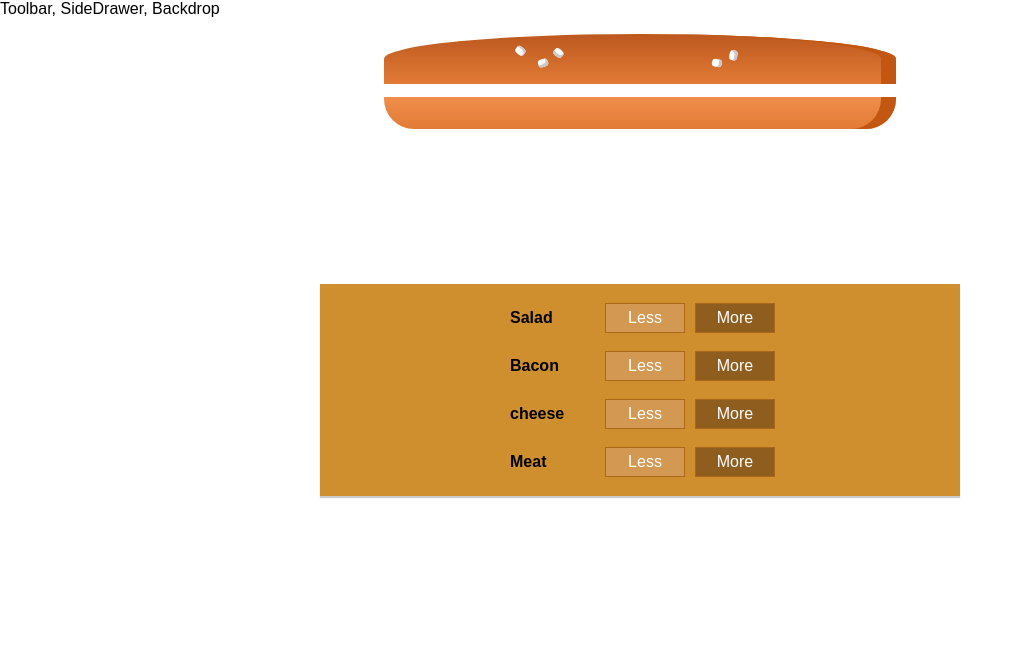
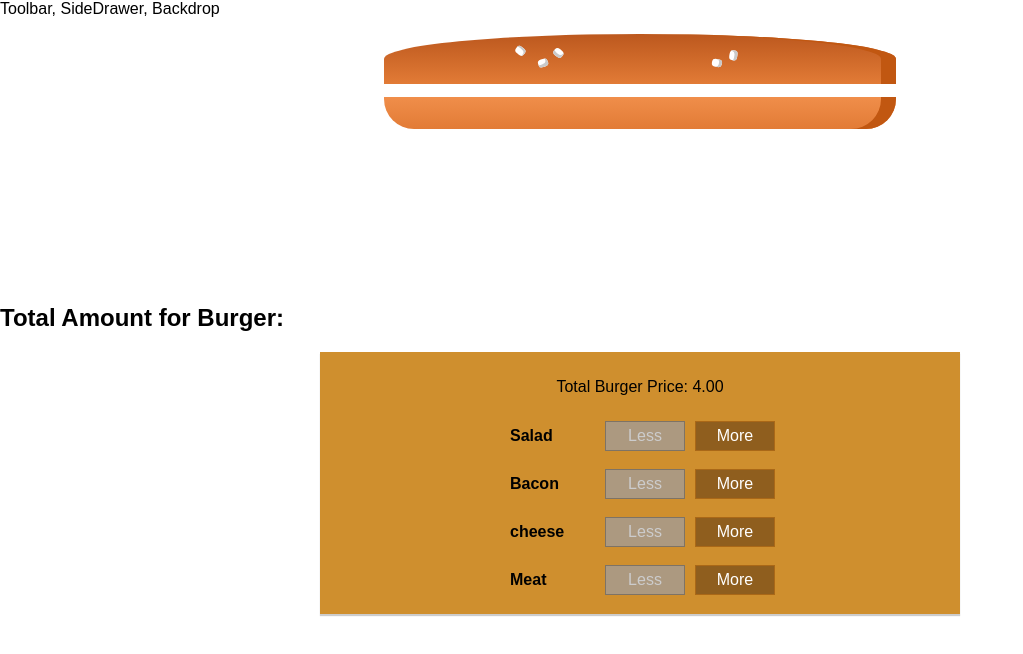
Before and after one commit to prameshmca5/reactdevtest, a React app: page / in a window 1280 px wide. Shown: the top 654 px of the page, without its empty margins (0-1023 px from the left). Built offline with nearby package versions, Linux system fonts and the light colour scheme.

Commit message:
Add and Remove Data Content.

```diff
--- a/package.json
+++ b/package.json
@@ -10,6 +10,7 @@
     "@testing-library/user-event": "^7.2.1",
     "@typescript-eslint/eslint-plugin": "^2.10.0",
     "@typescript-eslint/parser": "^2.10.0",
+    "axios": "^0.19.2",
     "babel-eslint": "10.0.3",
     "babel-jest": "^24.9.0",
     "babel-loader": "8.0.6",
--- a/src/components/Buger/BuildControllers/BuildController/BuildController.js
+++ b/src/components/Buger/BuildControllers/BuildController/BuildController.js
@@ -4,9 +4,10 @@ import "./BuildController.css";
 const BuildController = (props) => {
     return(
         <div className="BuildControl">
+
             <div className="Label">{props.label}</div>
             <div>
-                <button className="Less">Less</button>
+                <button className="Less" onClick={props.removeInheritant} disabled={props.disabledInfo}>Less</button>
 
             </div>
             <div><button className="More" onClick={props.addBurgercnt}>More</button></div>
--- a/src/components/Buger/BuildControllers/BuildControllers.js
+++ b/src/components/Buger/BuildControllers/BuildControllers.js
@@ -12,13 +12,17 @@ const control = [
 
 const BuildControllers = (props) => {
     return(
+
         <div className="BuildControls">
+            <div><p>Total Burger Price: {props.price.toFixed(2)}</p></div>
             {
                 control.map(ctrl=> {
                     return <BuildController
                         key={ctrl.label}
                         label={ctrl.label}
                         addBurgercnt = {() => props.addInherdiant(ctrl.type)}
+                        removeInheritant = { () => props.removeInheritant(ctrl.type)}
+                        disabledInfo ={props.disabled[ctrl.type]}
                     />
                 })
             }
--- a/src/containers/BurgerBuilder/BurgerBuilder.js
+++ b/src/containers/BurgerBuilder/BurgerBuilder.js
@@ -4,10 +4,10 @@ import Burger from "../../components/Buger/Burger";
 import BuildControllers from "../../components/Buger/BuildControllers/BuildControllers";
 
 const SETCONTRACTBURGERAMOUNT = {
-  salad : 0.5,
-  bacan : 1.2,
-  cheesse : 0.3,
-  meat : 1.5
+    salad: 0.5,
+    bacon: 1.2,
+    cheese: 2.5,
+    meat: 2.1
 };
 
 
@@ -19,6 +19,7 @@ class BurgerBuilder extends Component {
             cheese: 0,
             meat: 0
         },
+        totalPrice :4
 
     }
 
@@ -30,17 +31,54 @@ class BurgerBuilder extends Component {
             ...this.state.ingredients
         }
         updatedInheritance[type] = updatedcount;
-        this.setState({ingredients:updatedInheritance});
+        const oldPrice = this.state.totalPrice;
+        const newPrice = SETCONTRACTBURGERAMOUNT[type];
+        const totalcalculatePrice = oldPrice + newPrice;
+        console.log("OldPrice:"+oldPrice);
+        console.log("NewPrice:"+newPrice);
+        console.log("TotalConsolePrice:"+totalcalculatePrice);
+        this.setState({ingredients:updatedInheritance, totalPrice:totalcalculatePrice});
         console.log(this.state.ingredients)
     };
 
+    removeInheritantkandler = (type) => {
+    const oldCount = this.state.ingredients[type];
+    if(oldCount <= 0){
+        return;
+    }
+    const updatedcount = oldCount -1;
+    console.log("Helo Welcome test controller  => " + type +" => "+oldCount +"==> "+updatedcount);
+    const updatedInheritance = {
+        ...this.state.ingredients
+    }
+    updatedInheritance[type] = updatedcount;
+    const oldPrice = this.state.totalPrice;
+    const newPrice = SETCONTRACTBURGERAMOUNT[type];
+    const totalcalculatePrice = oldPrice - newPrice;
+    this.setState({ingredients:updatedInheritance, totalPrice:totalcalculatePrice});
+    console.log(this.state.ingredients)
+}
+
     render() {
+        const disableInheritance = {
+            ...this.state.ingredients
+        };
+        for(let key in disableInheritance){
+            disableInheritance[key] = disableInheritance[key]<=0;
+        }
+
         return(
             <div>
                 <Aux>
                     <Burger ingredients={this.state.ingredients}/>
+                    <div><h2>Total Amount for Burger: {this.state.totalamount}</h2></div>
                     <div>
-                        <BuildControllers addInherdiant={this.addInhertiantHandler}/>
+                        <BuildControllers
+                            addInherdiant={this.addInhertiantHandler}
+                            removeInheritant = {this.removeInheritantkandler}
+                            disabled = {disableInheritance}
+                            price = {this.state.totalPrice}
+                        />
                     </div>
                 </Aux>
             </div>
```
Also changed, not shown: 1 other file (tests, documents, lock files or other folders).
